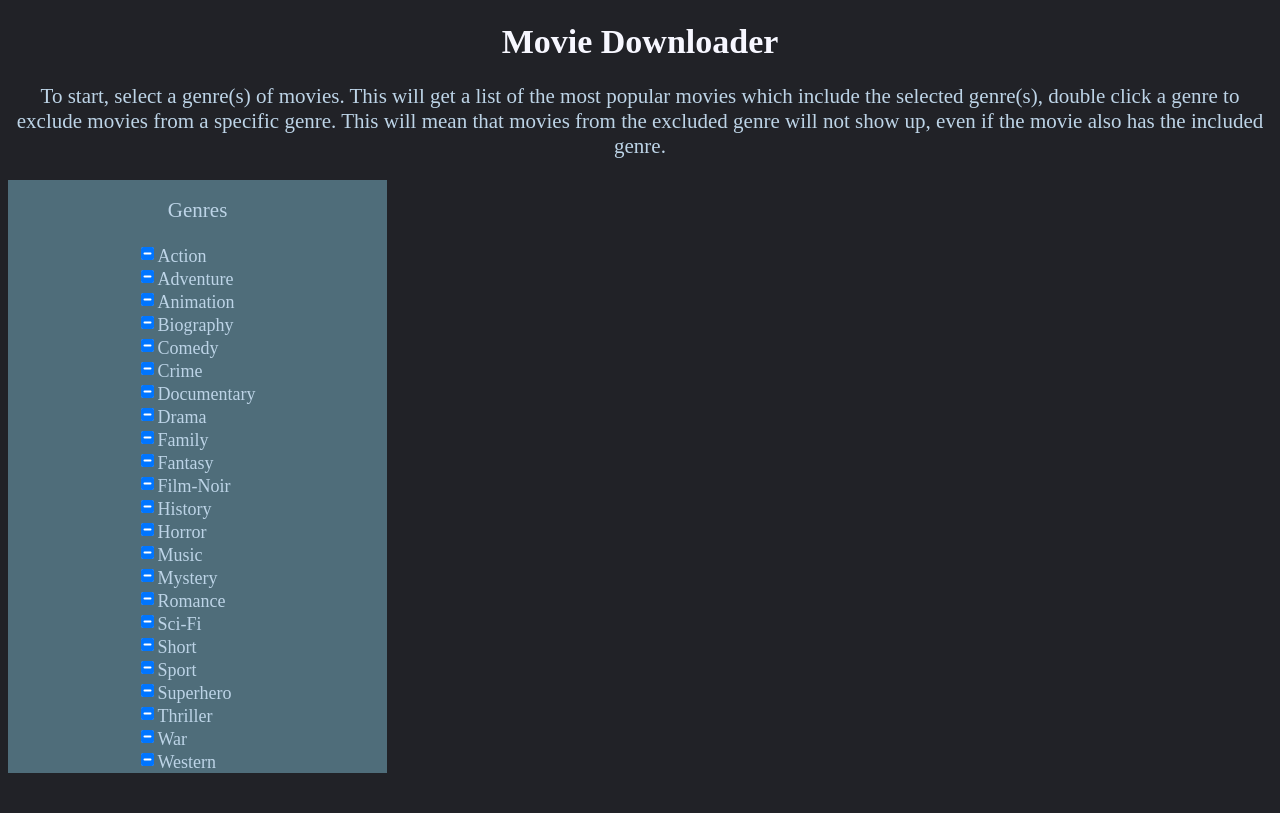
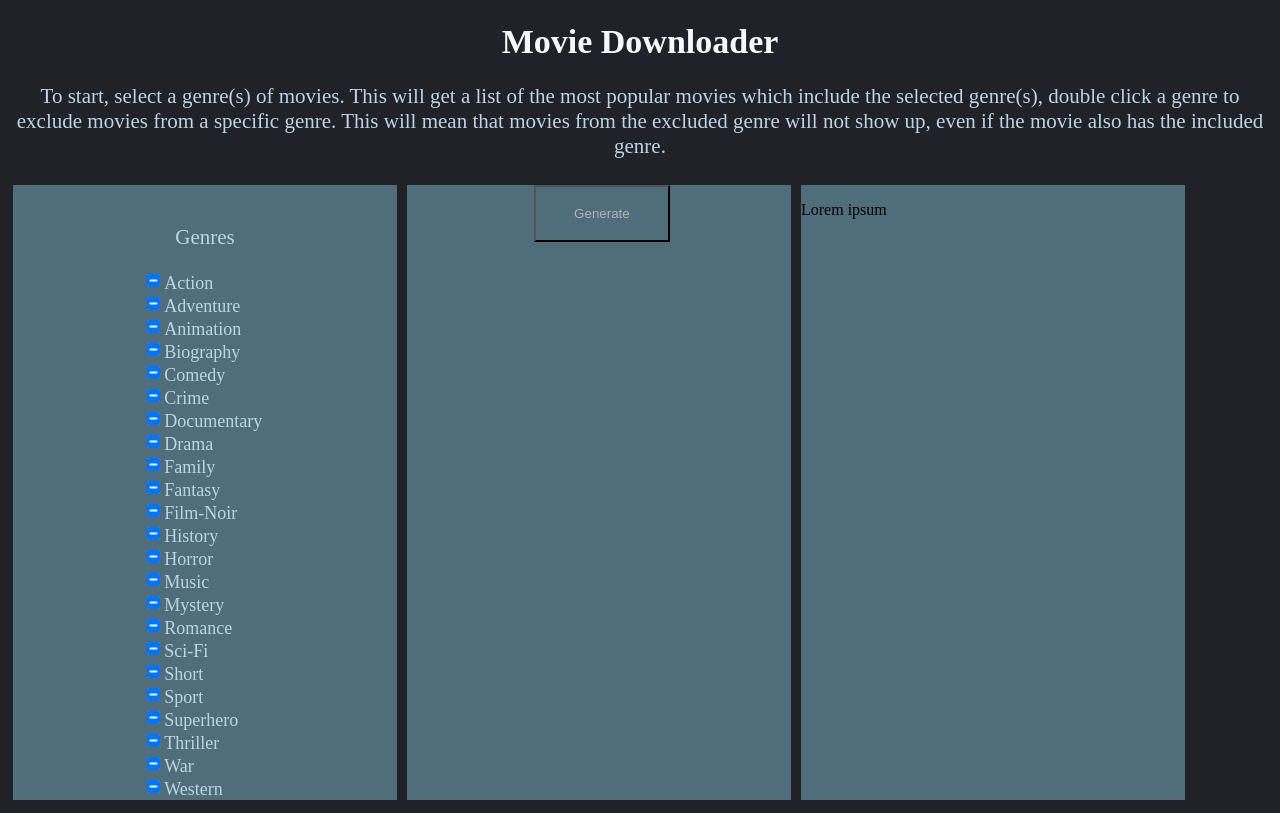
Before and after one commit to Hunter-Jones/IMDB-Downloader, a Node server app: page / in a window 1280 px wide. Before the commit the page ends 773 px from the top, so only its background shows below. Run offline with Node 20, Linux system fonts and the light colour scheme.

Commit message:
Add button to generate links

```diff
--- a/app.js
+++ b/app.js
@@ -35,8 +35,6 @@ axios(url)
 app.get("/", function(req, res){
     res.render("index");
 })
-// app.get("/about", function(req, res){
-//     res.render("about");
-// })
+
 console.log("Server running");
 app.listen(port);
--- a/public/css/index.css
+++ b/public/css/index.css
@@ -1,5 +1,6 @@
 body {
   background-color: #212227;
+  overflow: auto;
 }
 
 .text-title {
@@ -14,9 +15,17 @@ body {
   text-align: center;
 }
 
-.menu-genre {
+.wrapper {
+  display: flex;
+  flex-wrap: wrap;
+}
+
+.menu {
   background-color: #4f6d7a;
-  width: 30%;
+  width: 30vw;
+  display: inline-block;
+  vertical-align: top;
+  margin: 5px;
 }
 
 .menu-genre-title {
@@ -35,4 +44,11 @@ body {
   padding-right: 5%;
 }
 
+.menu-generate button {
+  background-color: #4f6d7a;
+  color: #b0b5b3;
+  padding: 5% 10% 5% 10%;
+  margin-left: 33%;
+}
+
 /*# sourceMappingURL=index.css.map */
--- a/public/css/index.sass
+++ b/public/css/index.sass
@@ -18,9 +18,13 @@ $primary-text-size: 34px
 $secondary-text-size:21px
 $ternary-text-size:18px
 
+// Sizes
+$menu-size: 30vw
+
 // Actual CSS
 body
 	background-color: $primary-background-color
+	overflow: auto
 
 .text-title
 	color: $primary-text-color
@@ -32,12 +36,18 @@ body
 	font-size: $secondary-text-size
 	text-align: center
 
-.menu-genre
+.wrapper
+	display: flex
+	flex-wrap: wrap
+.menu
 	background-color:$primary-highlight-color
-	width: 30%
+	width: $menu-size
+	display: inline-block
+	vertical-align: top
+	margin: 5px
+
 .menu-genre-title
 	padding-top: 5%
-
 .genre-checkbox
 	margin-right: 1%
 	margin-left:35%
@@ -46,3 +56,10 @@ body
 	font-size:$ternary-text-size
 	vertical-align: -2px
 	padding-right: 5%
+
+.menu-generate
+	button
+		background-color: $primary-highlight-color
+		color: $secondary-highlight-color
+		padding: 5% 10% 5% 10%
+		margin-left: 33%
--- a/views/index.ejs
+++ b/views/index.ejs
@@ -8,8 +8,8 @@
 <body>
 	<h1 class="text-title">Movie Downloader</h1>
 	<p class="text-body">To start, select a genre(s) of movies. This will get a list of the most popular movies which include the selected genre(s), double click a genre to exclude movies from a specific genre. This will mean that movies from the excluded genre will not show up, even if the movie also has the included genre.</p>
-
-	<div class="menu-genre">
+	<div class="wrapper">
+		<div class="menu menu-genre">
 			<p class="text-body menu-genre-title">Genres</p>
 			<input type="checkbox" class="genre-checkbox" id="genre-action" name="Action" value="include#off#exclude" /><label for="genre-action">Action</label><br>
 			<input type="checkbox" class="genre-checkbox" id="genre-adventure" name="Adventure" value="include#off#exclude" /><label for="genre-adventure">Adventure</label><br>
@@ -35,6 +35,18 @@
 			<input type="checkbox" class="genre-checkbox" id="genre-war" name="War" value="include#off#exclude" /><label for="genre-war">War</label><br>
 			<input type="checkbox" class="genre-checkbox" id="genre-western" name="Western" value="include#off#exclude" /><label for="genre-western">Western</label><br>
 		</div>
+
+		<div class="menu menu-generate">
+			<button id="button-generate">Generate</button>
+		</div>
+
+		<div class="menu">
+			<p>Lorem ipsum</p>
+		</div>
+
+	</div>
+
+
 	<script src="js/index.js"></script>
 </body>
 </html>
```
Also changed, not shown: 1 other file. Lines whose indentation alone changed are shown as unchanged.
